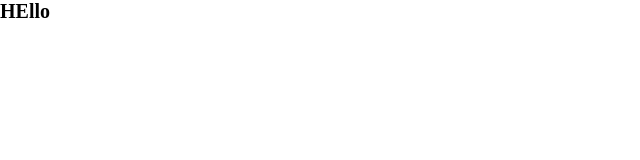
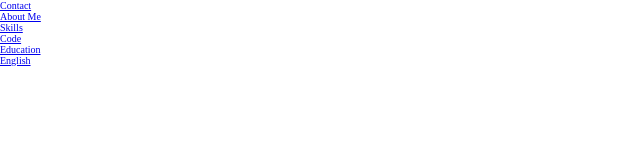
Before and after one commit to Kodzigor/rsschool-cv, a plain HTML site: page index.html in a window 1280 px wide. Shown: the whole page, without its empty margins (0-640 px from the left). Drawn offline with Linux system fonts and the light colour scheme; files that its build step writes are made by us from their sources.

Commit message:
feat: add markup for header

```diff
--- a/index.html
+++ b/index.html
@@ -1,13 +1,38 @@
 <!DOCTYPE html>
 <html lang="en">
-<head>
-	<meta charset="UTF-8">
-	<meta http-equiv="X-UA-Compatible" content="IE=edge">
-	<meta name="viewport" content="width=device-width, initial-scale=1.0">
-	<title>Document</title>
-	<link rel="stylesheet" href="style.css">
-</head>
-<body>
-	<h1>HEllo</h1>
-</body>
+	<head>
+		<meta charset="UTF-8" />
+		<meta http-equiv="X-UA-Compatible" content="IE=edge" />
+		<meta name="viewport" content="width=device-width, initial-scale=1.0" />
+		<title>Document</title>
+		<link rel="stylesheet" href="style.css" />
+	</head>
+	<body>
+		<header class="header">
+			<div class="container">
+				<nav class="header__nav">
+					<ul class="nav__list">
+						<li class="nav__item">
+							<a href="#" class="nav__link">Contact</a>
+						</li>
+						<li class="nav__item">
+							<a href="#" class="nav__link">About Me</a>
+						</li>
+						<li class="nav__item">
+							<a href="#" class="nav__link">Skills</a>
+						</li>
+						<li class="nav__item">
+							<a href="#" class="nav__link">Code</a>
+						</li>
+						<li class="nav__item">
+							<a href="#" class="nav__link">Education</a>
+						</li>
+						<li class="nav__item">
+							<a href="#" class="nav__link">English</a>
+						</li>
+					</ul>
+				</nav>
+			</div>
+		</header>
+	</body>
 </html>
```
